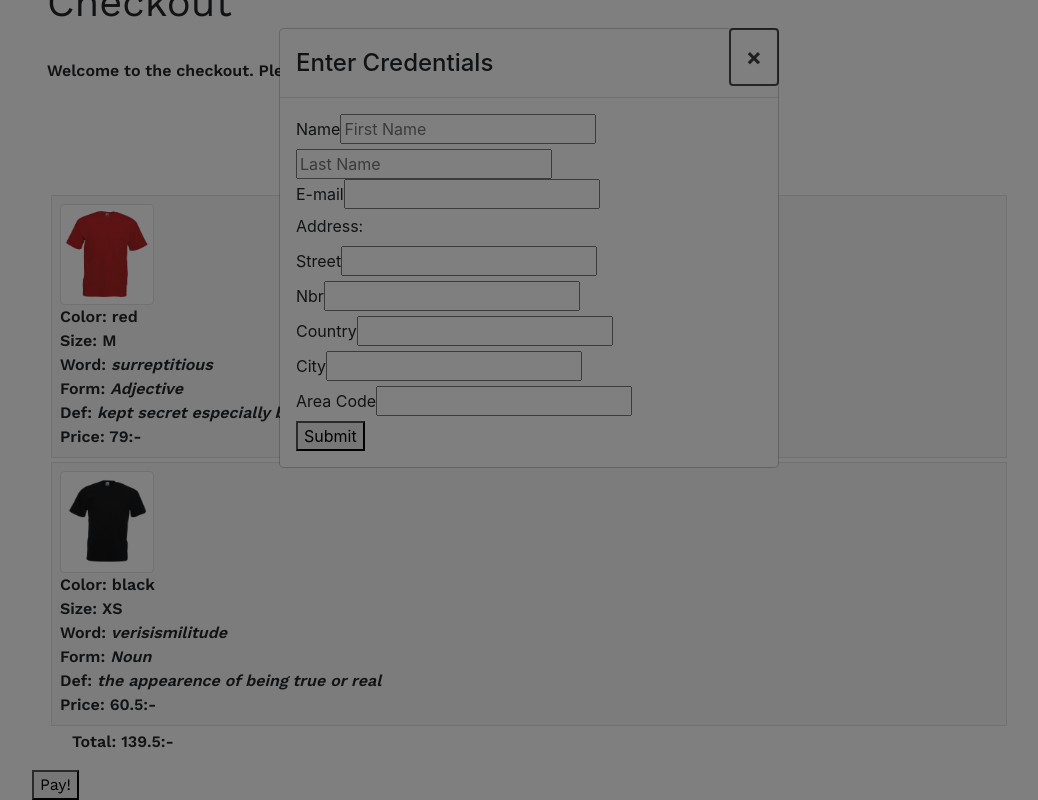
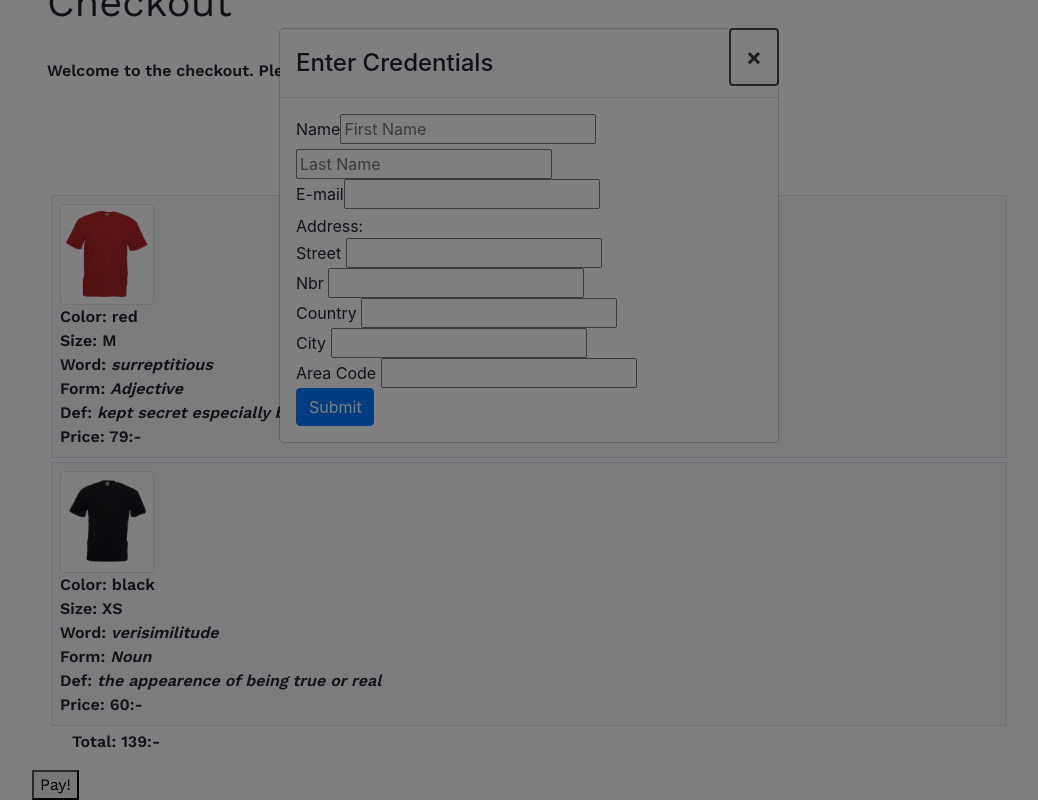
Before and after one commit to Digletto/edaf90-shirt-store, an Angular app in the folder angular-shirt-app/: page /checkout in a window 1280 px wide. Both pictures are taken after a click on the button "Pay!". Shown: the part 205-1005 px from the top of the page, without its empty margins (111-1149 px from the left). Built offline with nearby package versions, Linux system fonts and the light colour scheme.

Commit message:
checkout functional, line needs to be removed to fetch tshirts from localStore

```diff
--- a/angular-shirt-app/src/app/Checkout/checkout.component.html
+++ b/angular-shirt-app/src/app/Checkout/checkout.component.html
@@ -43,42 +43,41 @@
     </button>
   </div>
       <div class="modal-body">
-    <form onSubmit={submitOrder} ngNativeValidate #form>
+        <form (ngSubmit)=onSubmit(credForm) ngNativeValidate #credForm="ngForm">
             <div>
                 <label>Name</label>
-            <input type="text" id="fname" required placeholder="First Name">
-            <input type="text" id="lname" required placeholder="Last Name">
+                <input type="text" placeholder="First Name" required [(ngModel)]="fname" name="firstName">
+                <input type="text" placeholder="Last Name" required [(ngModel)]="lname" name="lastName">
             </div>
             <div>
                 <label>E-mail</label>
-            <input type="text" id="email" required>
+                <input type="text" id="email" name="email" required [(ngModel)]="email">
             </div>
             <div>
-            <label>Address: </label>
+                Address:
+                <br>
                 <div>
-                <div>
-                    <label>Street</label>
-                    <input type="text" id="street" required>
+                    Street
+                    <input type="text" name="street" required [(ngModel)]="street">
                 </div>
                 <div>
-                    <label>Nbr</label>
-                    <input type="text" id="streetnbr" required>
+                    Nbr
+                    <input type="text" id="streetnbr" required name="streetnbr" [(ngModel)]="nbr">
                 </div>
                 <div>
-                    <label>Country</label>
-                    <input type="text" id="country" required>
+                    Country
+                    <input type="text" id="country" required name="country" [(ngModel)]="country">
                 </div>
                 <div>
-                    <label>City</label>
-                    <input type="text" id="city" required>
+                    City
+                    <input type="text" id="city" name="city" required [(ngModel)]="city">
                 </div>
                 <div>
-                    <label>Area Code</label>
-                    <input type="text" id="acode" required>
+                    Area Code
+                    <input type="text" id="acode" name="acode" required [(ngModel)]="acode">
                 </div>
             </div>
-        </div>
-        <button type="submit" (click)="form.checkValidity()? modal.dismiss('Submit click') : null">Submit</button>
+            <input type="submit" class="btn btn-primary col-md-2" value="Submit">
         </form>
       </div>
 </ng-template>
--- a/angular-shirt-app/src/app/Checkout/checkout.component.ts
+++ b/angular-shirt-app/src/app/Checkout/checkout.component.ts
@@ -1,6 +1,7 @@
 import { Component, OnInit } from '@angular/core';
 import { NgbModal } from '@ng-bootstrap/ng-bootstrap';
 import {Shirt} from '../models/Shirt';
+import {Order} from '../models/Order';
 
 @Component({
     selector: 'app-checkout',
@@ -15,17 +16,40 @@ import {Shirt} from '../models/Shirt';
     }
 
     exampleItem = new Shirt('M', 'red', 'surreptitious', 'Adjective', "kept secret especially because it would not be approved of", 1);
-    exampleItem2 = new Shirt('XS', 'black', 'verisismilitude', 'Noun', "the appearence of being true or real",2);
+    exampleItem2 = new Shirt('XS', 'black', 'verisimilitude', 'Noun', "the appearence of being true or real",2);
 
     tshirts;
     total;
 
+    fname;
+    lname;
+    email;
+    acode;
+    country;
+    street;
+    nbr;
+    city;
+
+    modal;
+
     onPayClick(content) {
-        this.modalService.open(content);
+        this.modal = this.modalService.open(content);
     }
 
-    submitOrder() {
-
+    onSubmit(form) {
+        let orders = JSON.parse(localStorage.getItem("orders"));
+        let order = new Order(this.tshirts,
+            form.form.value.email,
+            form.form.value.street,
+            form.form.value.city,
+            form.form.value.acode,
+            form.form.value.country);
+        orders.push(order);
+        localStorage.removeItem("tshirts");
+        this.tshirts = [];
+        this.total = 0;
+        console.log(form.form.value.email);
+        this.modal.close();
     }
 
     updatePrice() {
@@ -39,7 +63,8 @@ import {Shirt} from '../models/Shirt';
 
     ngOnInit() {
         this.tshirts = JSON.parse(localStorage.getItem("tshirts"));
-        //temp for testing
+
+        //temp for testing REMOVE WHEN SHOP IS WORKING
         this.tshirts = [this.exampleItem, this.exampleItem2];
 
         this.updatePrice();
```
Lines whose indentation alone changed are shown as unchanged.
